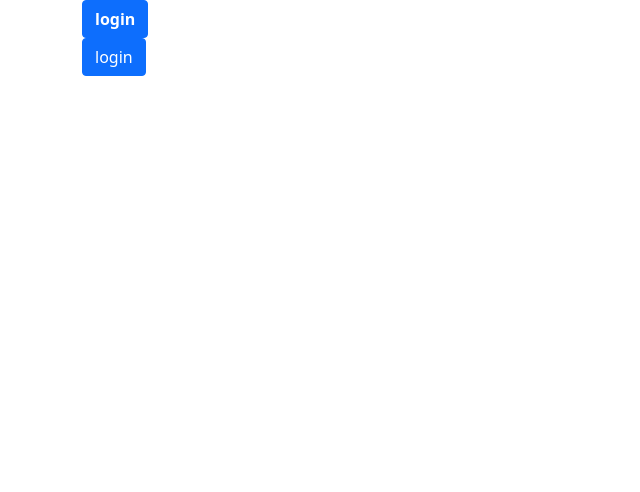
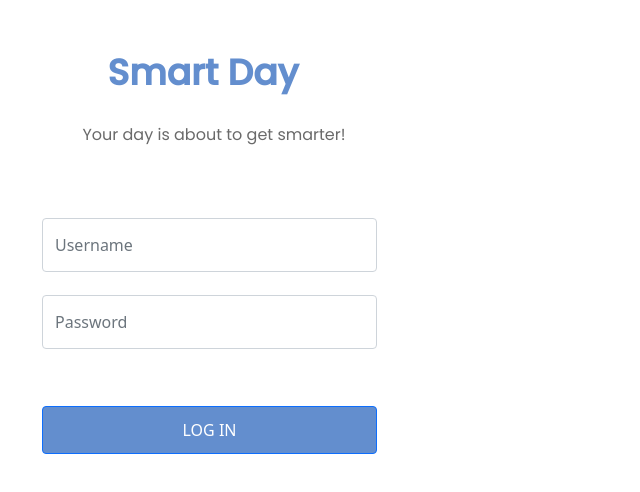
Before and after one commit to PemK88/Smart-Day, a React (Create React App) app in the folder smart-day/: page / in a window 1280 px wide. Shown: the top 492 px of the page, without its empty margins (0-640 px from the left). Built offline with nearby package versions, Linux system fonts and the light colour scheme.

Commit message:
Login Screen

```diff
--- a/smart-day/src/Login/Login.css
+++ b/smart-day/src/Login/Login.css
@@ -1,9 +1,76 @@
+@import url("https://fonts.googleapis.com/css2?family=Poppins:wght@400;500&display=swap");
 .btn-primary {
-    color: #fff;
-    background-color: #0d6efd;
-    border-color: #0d6efd;
+  color: #fff;
+  background-color: #0d6efd;
+  border-color: #0d6efd;
 }
 
-.hello{
-   font-weight: 900 !important;
+.hello {
+  font-weight: 900 !important;
 }
+
+.header {
+  position: absolute;
+  width: 196px;
+  height: 30px;
+  left: 105px;
+  top: 58px;
+  text-align: center;
+
+  font-family: Poppins;
+  font-style: normal;
+  font-weight: 1000 !important;
+  font-size: 36px;
+  line-height: 30px;
+  /* identical to box height, or 83% */
+
+  color: #638ece;
+}
+
+.App-header {
+  background-color: #fbfbfb !important;
+}
+
+.slogan {
+  position: absolute;
+  width: 428px;
+  height: 24px;
+  left: 0px;
+  top: 123px;
+  text-align: center;
+
+  font-family: Poppins;
+  font-style: normal;
+  font-weight: normal;
+  font-size: 16px;
+  line-height: 24px;
+  /* identical to box height, or 150% */
+
+  color: #6a6a6a;
+}
+
+.username {
+  position: absolute;
+  width: 335px !important;
+  height: 54px;
+  left: 42px;
+  right: 42px;
+  top: 218px;
+}
+
+.password {
+  position: absolute;
+  width: 335px !important;
+  height: 54px;
+  left: 42px;
+  top: 295px;
+}
+
+.login-button {
+  position: absolute;
+  width: 335px;
+  height: 48px;
+  left: 42px;
+  top: 406px;
+  background-color: #638ece !important;
+}
--- a/smart-day/src/Login/index.js
+++ b/smart-day/src/Login/index.js
@@ -1,25 +1,38 @@
-import React from 'react'
-import "./Login.css"
-import { Container, Row, Col, Button } from "react-bootstrap"
+import React from "react";
+import "./Login.css";
+import { Container, Row, Col, Button, Form } from "react-bootstrap";
+
+const Header = () => {
+  return <h1 className="header">Smart Day</h1>;
+};
 
 const Login = () => {
-    return (
-        <div>
-            <Container>
-                <Row>
-                    <Col>
-                        <Button className="hello">login</Button>
-                    </Col>
-                </Row>
+  return (
+    <div>
+      <Header />
+      <p className="slogan">Your day is about to get smarter!</p>
+      <Form>
+        <Form.Group className="mb-3" controlId="formBasicEmail">
+          <Form.Control
+            className="username"
+            type="text"
+            placeholder="Username"
+          />
+        </Form.Group>
 
-                <Row>
-                    <Col>
-                        <Button>login</Button>
-                    </Col>
-                </Row>
-            </Container>
-        </div >
-    )
-}
+        <Form.Group className="mb-3" controlId="formBasicPassword">
+          <Form.Control
+            className="password"
+            type="password"
+            placeholder="Password"
+          />
+        </Form.Group>
+        <Button className="login-button" variant="primary" type="submit">
+          LOG IN
+        </Button>
+      </Form>
+    </div>
+  );
+};
 
-export default Login
+export default Login;
```
